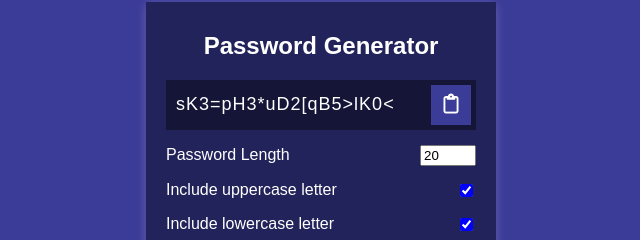
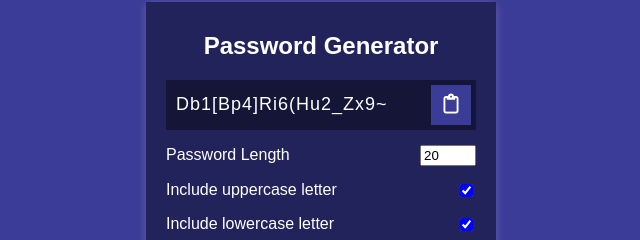
Before and after one commit to mukeshwebdp/random-password-generator, a plain HTML site: page index.html in a window 1280 px wide. Both pictures are taken after a click on the button "Generator Password". Shown: the part 214-454 px from the top of the page, 319-959 px from the left. Drawn offline with Linux system fonts and the light colour scheme; a web font is replaced by a local one.

Commit message:
second simple javaScript program

```diff
--- a/index.html
+++ b/index.html
@@ -49,6 +49,7 @@
             Generator Password
         </button>
     </div>
-    <script src="script.js"></script>
+    <!-- <script src="script.js"></script> -->
+    <script src="script2.js"></script>
 </body>
 </html>
--- /dev/null
+++ b/script2.js
@@ -0,0 +1,73 @@
+const resultEl = document.getElementById('result')
+const lengthEl = document.getElementById('length')
+const uppercaseEl = document.getElementById('uppercase')
+const lowercaseEl = document.getElementById('lowercase')
+const numberEl = document.getElementById('number')
+const symbolsEl = document.getElementById('symbols')
+const generatorEl = document.getElementById('generator')
+const clipbordEl = document.getElementById('clipbord')
+
+function Getlowercase(){
+    return String.fromCharCode(Math.floor(Math.random()*27)+97)
+}
+
+function Getuppercase(){
+    return String.fromCharCode(Math.floor(Math.random()*26)+65)
+}
+
+function Getnumber(){
+    return String.fromCharCode(Math.floor(Math.random()*10)+48)
+}
+
+function Getsymbol(){
+    const symbols = '~!@#$%^&*()_+{}[]*/?'
+    return symbols[Math.floor(Math.random()*symbols.length)]
+}
+        // password generator function
+    let generatePassword = (password = '')=>{
+    if(uppercaseEl.checked){
+        password += Getuppercase()
+    }
+    if(lowercaseEl.checked){
+        password += Getlowercase()
+    }
+    if(numberEl.checked){
+        password += Getnumber()
+    }
+    if(symbolsEl.checked){
+        password += Getsymbol()
+    }
+    if(password.length < lengthEl.value){
+        return generatePassword(password);
+    }
+    resultEl.innerText = truncateStrig(password,lengthEl.value)
+
+}
+        // string range triming function
+
+function truncateStrig(str,num){
+    if(str.length > num){
+        let substring = str.substring(0,num)
+        return substring;
+    }else{
+        return str;
+    }
+}
+
+generatorEl.addEventListener('click',function(){
+    generatePassword();
+})
+
+clipbordEl.addEventListener('click',function(){
+    const textarea = document.createElement('textarea')
+        const password = resultEl.innerText
+
+        if(!password) { return }
+        textarea.value = password
+        document.body.appendChild(textarea)
+        textarea.select()
+        document.execCommand('copy')
+        textarea.remove()
+        alert('Password copied to clipboard!')
+
+})
```
